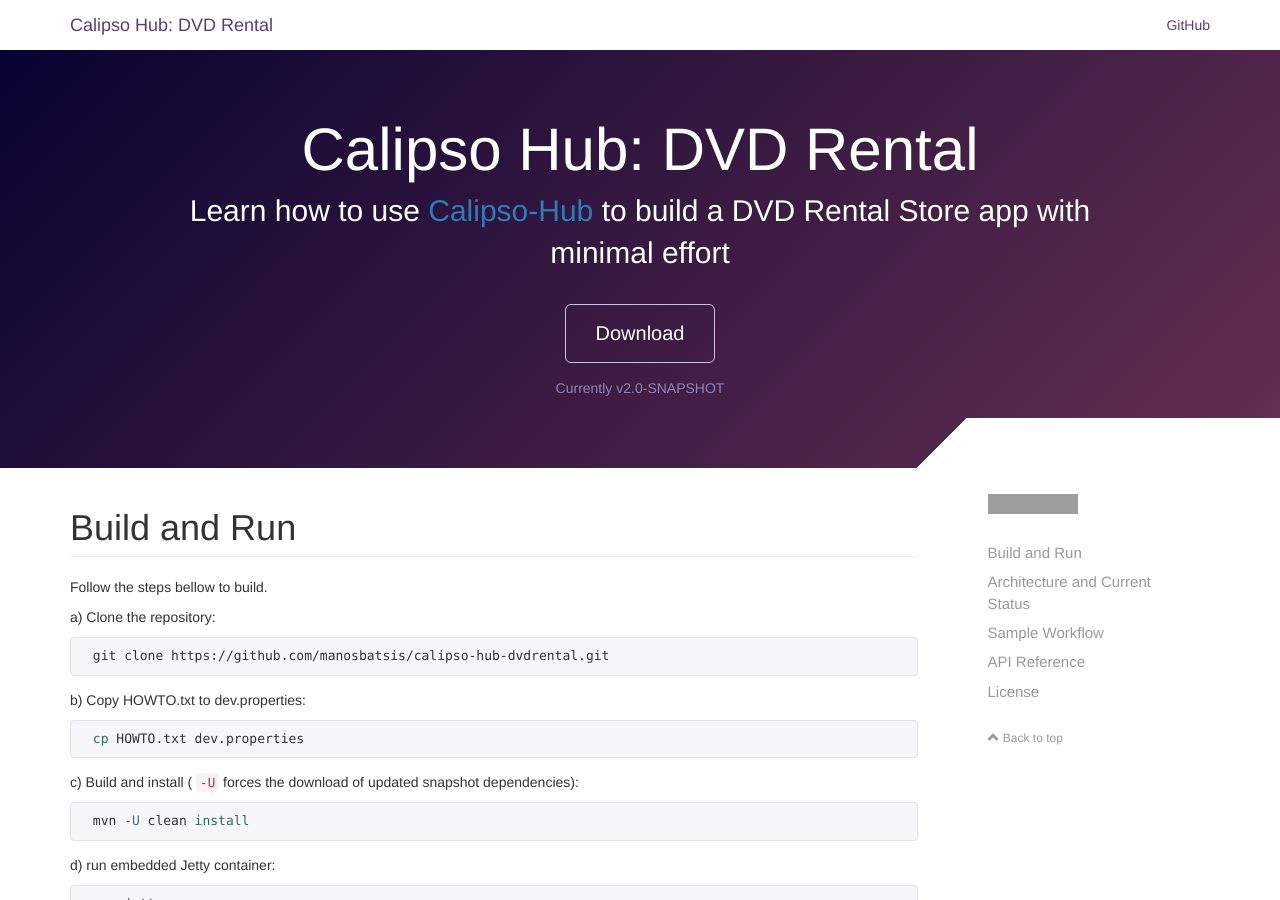
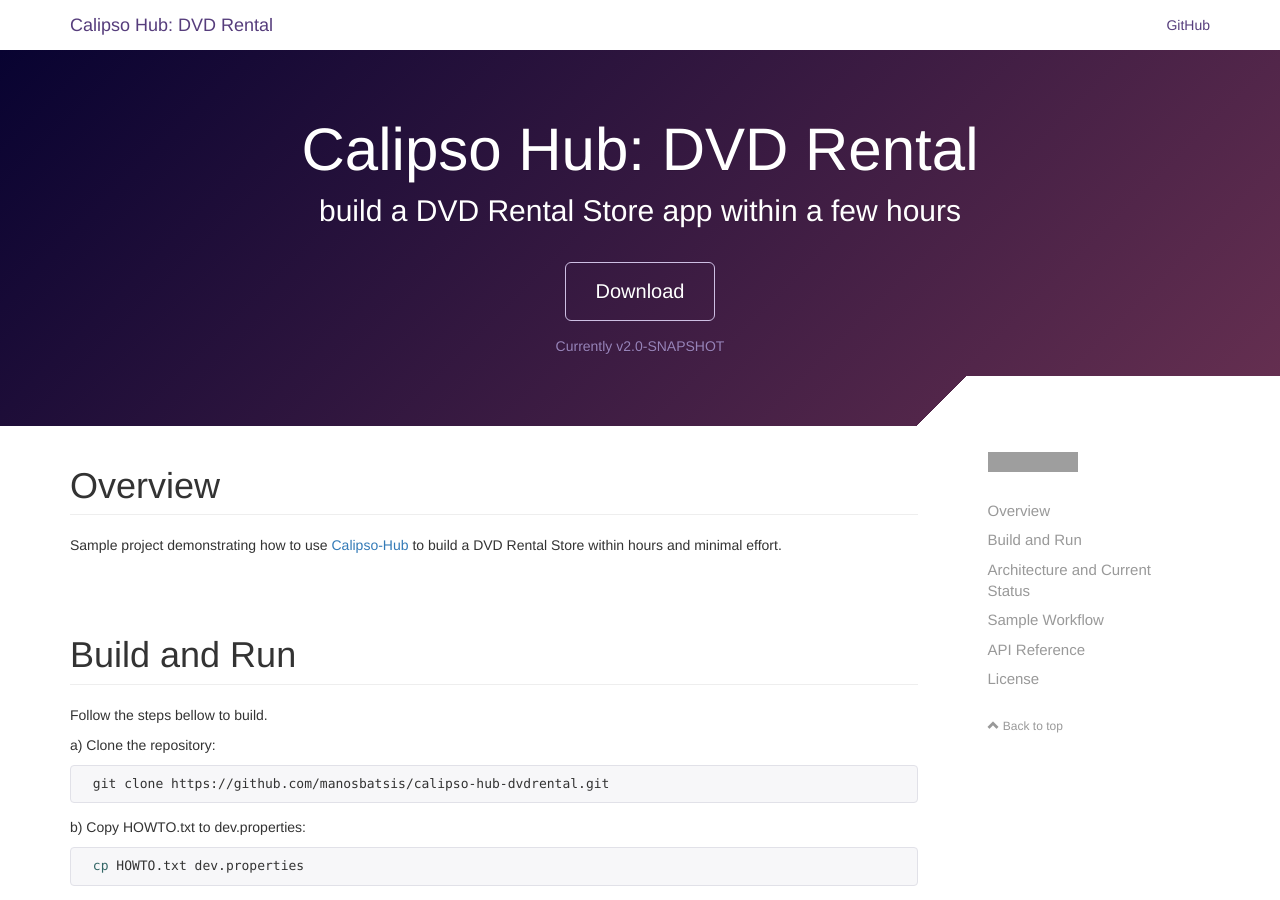
Before and after one commit to manosbatsis/calipso-hub-dvdrental, a Jekyll site: the page built from index.html, in a window 1280 px wide and 900 px high. Built offline with Jekyll 4.4.1, drawn with Linux system fonts in a browser that asks for light colours; nearby versions of some CDN libraries; grey boxes are pictures that could not be loaded.

Commit message:
minor changes

```diff
--- a/index.html
+++ b/index.html
@@ -1,9 +1,15 @@
 ---
 layout: default
 title: Calipso Hub DVD Rental
-description: Learn how to use  <a href="https://github.com/abissgr/calipso-hub">Calipso-Hub</a> to build a DVD Rental Store app with minimal effort
+description: build a DVD Rental Store app within a few hours
 isHome: true
 ---
+
+<section class="bs-docs-section">
+	<h1 id="Overview" class="page-header">Overview</h1>
+	<p>Sample project demonstrating how to use  <a href="https://github.com/abissgr/calipso-hub">Calipso-Hub</a>
+	to build a DVD Rental Store within hours and minimal effort.</p>
+</section>
 <section class="bs-docs-section">
 	<h1 id="build-and-run" class="page-header">Build and Run</h1>
 	<p>Follow the steps bellow to build.</p>
```
Also changed, not shown: .travis.yml (deleted), 1 other file.
